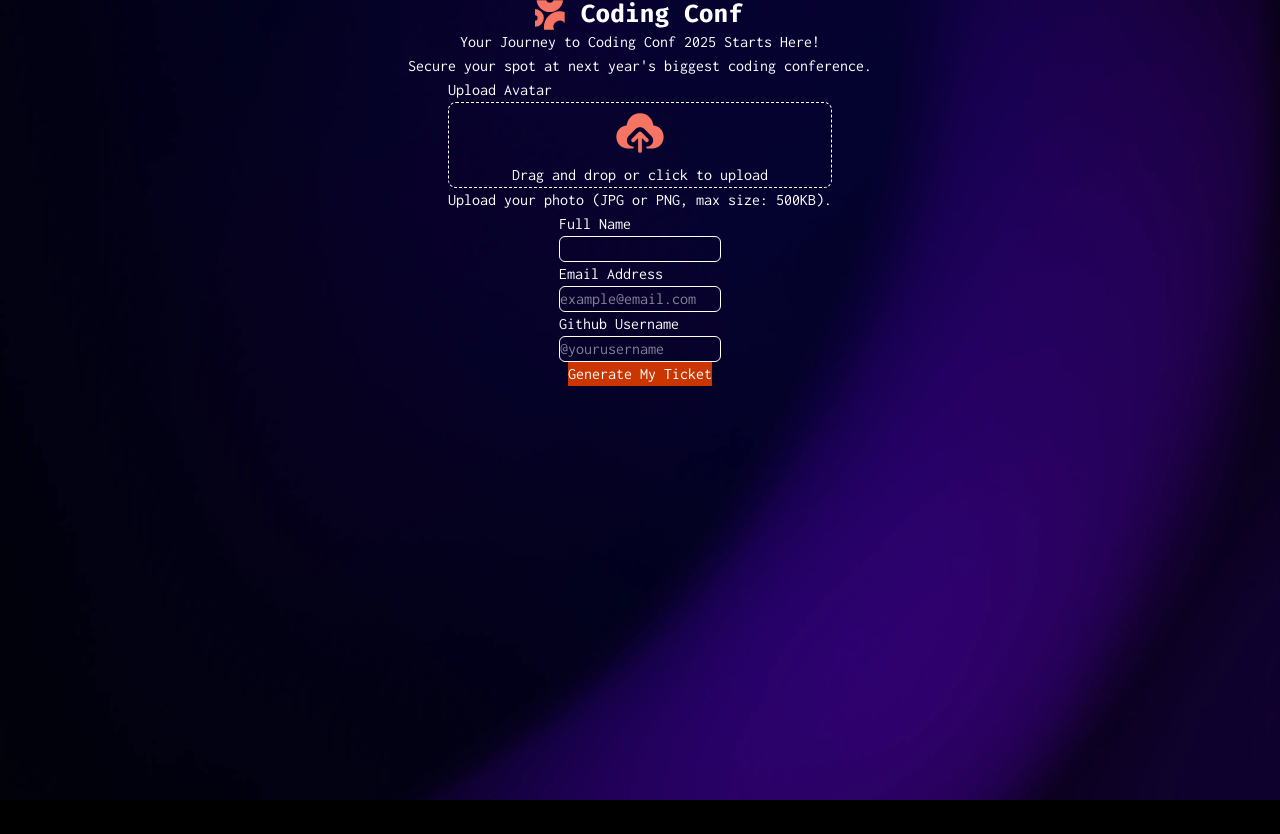
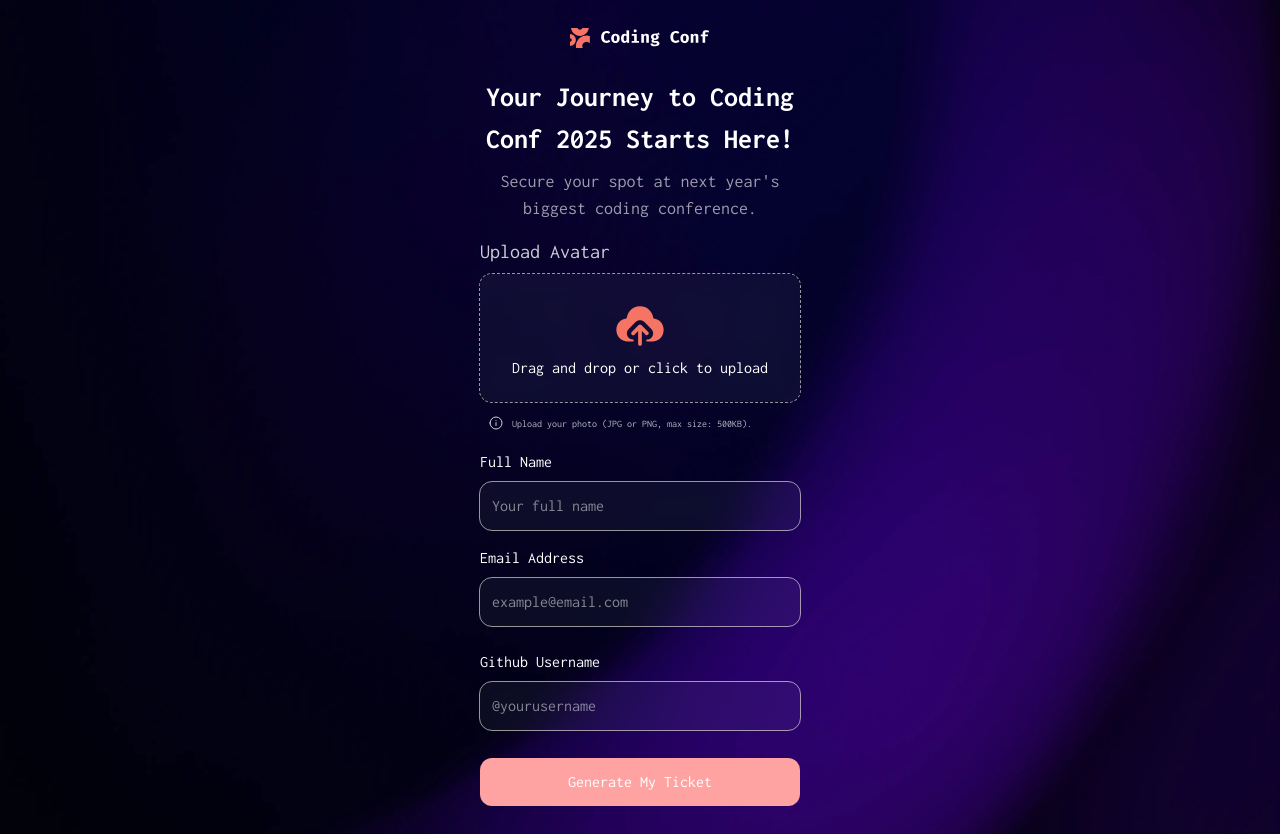
Before and after one commit to micha1bak/frontend-mentor-ticket-generator, a React (Vite) app: page / in a window 1280 px wide. Before the commit the page ends 800 px from the top, so only its background shows below. Built offline with nearby package versions, Linux system fonts and the light colour scheme.

Commit message:
added a lot of styles

```diff
--- a/src/App.jsx
+++ b/src/App.jsx
@@ -62,6 +62,7 @@ function App() {
       document.getElementById('infoAvatar').style.display = 'none';
       document.getElementById('errAvatar1').style.display = 'block';
     } else {
+      document.getElementById('infoAvatar').style.display = 'block';
       document.getElementById('errAvatar1').style.display = 'none';
     }
 
@@ -87,7 +88,10 @@ function App() {
   return (
     <>
       <Logo />
-      <Header />
+      <Header
+        name = {name}
+        email = {email}
+      />
       <Avatar
         handleUploadImage = {handleUploadImage}
         handleChangeImage = {handleChangeImage}
--- a/src/components/Avatar.jsx
+++ b/src/components/Avatar.jsx
@@ -1,33 +1,38 @@
 export function Avatar({handleUploadImage, handleChangeImage, handleRemoveImage, avatar}) {
 
   return (
-    <div>
-      <h3>Upload Avatar</h3>
+    <div className="w-xs">
+      <h3 className="text-xl opacity-80 my-2">Upload Avatar</h3>
 
-      <label id="avatarInput1" htmlFor="inputFile" className="flex flex-col items-center border border-dashed border-white rounded-lg ">
+      <label id="avatarInput1" htmlFor="inputFile" className=
+        "flex flex-col items-center justify-center outline outline-dashed my-2 h-32 outline-amber-50/60 rounded-xl w-full p-3 bg-blue-100/5 backdrop-blur-lg">
         <input className="hidden" id="inputFile" type="file" onChange={handleUploadImage}/>
         <img src="/assets/images/icon-upload.svg" className="w-15 h-15"/>
         Drag and drop or click to upload
       </label>
 
-      <div id="avatarInput2" className="hidden flex-col items-center border border-dashed border-white rounded-lg">
+      <div id="avatarInput2" className=
+        "hidden flex-col items-center justify-center outline outline-dashed rounded-xl my-2 h-32">
         <img src={avatar} alt="avatar" className="w-15 h-15"/>
         <div>
-          <button className="bg-gray-400 rounded-md" onClick={handleRemoveImage}>Remove image</button>
-          <button className="bg-gray-400 rounded-md" onClick={handleChangeImage}>Change image</button>
+          <button className="bg-gray-400 rounded-md p-0.5 mx-0.5" onClick={handleRemoveImage}>Remove image</button>
+          <button className="bg-gray-400 rounded-md p-0.5 mx-0.5" onClick={handleChangeImage}>Change image</button>
         </div>
       </div>
 
-      <p id="infoAvatar" >Upload your photo (JPG or PNG, max size: 500KB).</p>
+      <div id="infoAvatar">
+        <img src="assets\images\icon-info.svg" alt="info" className="inline px-2"/>
+        <p className="inline text-[10px] opacity-70">Upload your photo (JPG or PNG, max size: 500KB).</p>
+      </div>
 
       <div id="errAvatar1" className="hidden">
-        <img src="assets\images\icon-info.svg" alt="info" className="inline"/>
-        <span>Please upload a photo.</span>
+        <img src="assets\images\icon-info.svg" alt="info" className="inline px-2 "/>
+        <span className="text-red-400! text-[10px]">Please upload a photo.</span>
       </div>
 
       <div id="errAvatar2" className="hidden">
         <img src="assets\images\icon-info.svg" alt="info" className="inline"/>
-        <span>File too large. Please upload a photo under 500kb.</span>
+        <span className="text-red-400! text-[10px]">File too large. Please upload a photo under 500kb.</span>
       </div>
     </div>
   )
--- a/src/components/Button.jsx
+++ b/src/components/Button.jsx
@@ -1,6 +1,6 @@
 export function Button({handleSubmit}) {
 
   return (
-    <button className="bg-orange-700" onClick={handleSubmit}>Generate My Ticket</button>
+    <button className="bg-red-300 text-black p-3 w-full my-7 rounded-xl" onClick={handleSubmit}>Generate My Ticket</button>
   )
 }
--- a/src/components/Email.jsx
+++ b/src/components/Email.jsx
@@ -1,12 +1,12 @@
 export function Email({handleEmailChange, email}) {
 
   return (
-    <div>
-      <h3>Email Address</h3>
+    <div className="w-xs">
+      <h3 className="my-2 mt-4">Email Address</h3>
       <input
         type="email"
         placeholder="example@email.com"
-        className="border border-solid border-white rounded-md"
+        className="outline outline-solid outline-amber-50/60 rounded-xl w-full p-3 bg-blue-100/5 backdrop-blur-lg"
         onChange={handleEmailChange}
         value={email}
       />
--- a/src/components/GithubUsername.jsx
+++ b/src/components/GithubUsername.jsx
@@ -1,12 +1,12 @@
 export function GithubUsername({handleUsernameChange, username}) {
 
   return (
-    <div>
-      <h3>Github Username</h3>
+    <div className="w-xs">
+      <h3 className="py-2 mt-4">Github Username</h3>
       <input
         type="text"
         placeholder="@yourusername"
-        className="border border-solid border-white rounded-md"
+        className="outline outline-solid outline-amber-50/60 rounded-xl w-full p-3 bg-blue-100/5 backdrop-blur-lg"
         onChange={handleUsernameChange}
         value={username}
       />
--- a/src/components/Header.jsx
+++ b/src/components/Header.jsx
@@ -1,14 +1,14 @@
-export function Header() {
+export function Header({name, email}) {
   return (
     <>
-    <header>
-      <h1 className="text-center">Your Journey to Coding Conf 2025 Starts Here!</h1>
-      <p className="text-center">Secure your spot at next year's biggest coding conference.</p>
+    <header className="w-xs">
+      <h1 className="text-center font-bold text-[28px]">Your Journey to Coding Conf 2025 Starts Here!</h1>
+      <p className="text-center text-[18px] opacity-60 m-2">Secure your spot at next year's biggest coding conference.</p>
     </header>
 
-    <header className="hidden">
-      <h1>Congrats, [Full Name] Your ticket is ready.</h1>
-      <p>We've emailed your ticket to [Email Address] and will send updates in the run up to the event.</p>
+    <header className="hidden w-xs">
+      <h1 className="text-center font-bold text-[28px]">Congrats, {name} Your ticket is ready.</h1>
+      <p className="text-center text-[18px] opacity-60 m-2">We've emailed your ticket to {email} and will send updates in the run up to the event.</p>
     </header>
     </>
   )
--- a/src/components/Logo.jsx
+++ b/src/components/Logo.jsx
@@ -1,5 +1,5 @@
 export function Logo() {
   return (
-    <img src="/assets/images/logo-full.svg" alt="logo" />
+    <img src="/assets/images/logo-full.svg" alt="logo" className="m-7 w-35"/>
   )
 }
--- a/src/components/Name.jsx
+++ b/src/components/Name.jsx
@@ -1,15 +1,17 @@
 export function Name({handleNameChange, name}) {
 
   return (
-    <div>
-      <h3>Full Name</h3>
+    <div className="w-xs">
+      <h3 className="my-2 mt-4">Full Name</h3>
       <input
         id="name"
         type="text"
-        className="border border-solid border-white rounded-md"
+        placeholder="Your full name"
+        className="outline outline-solid outline-amber-50/60 rounded-xl w-full p-3 bg-blue-100/5 backdrop-blur-lg"
         onChange={handleNameChange}
         value={name}
       />
+
       <div id="errName" className="hidden">
         <img src="assets\images\icon-info.svg" alt="info" className="inline"/>
         <span>Please enter your full name.</span>
```
